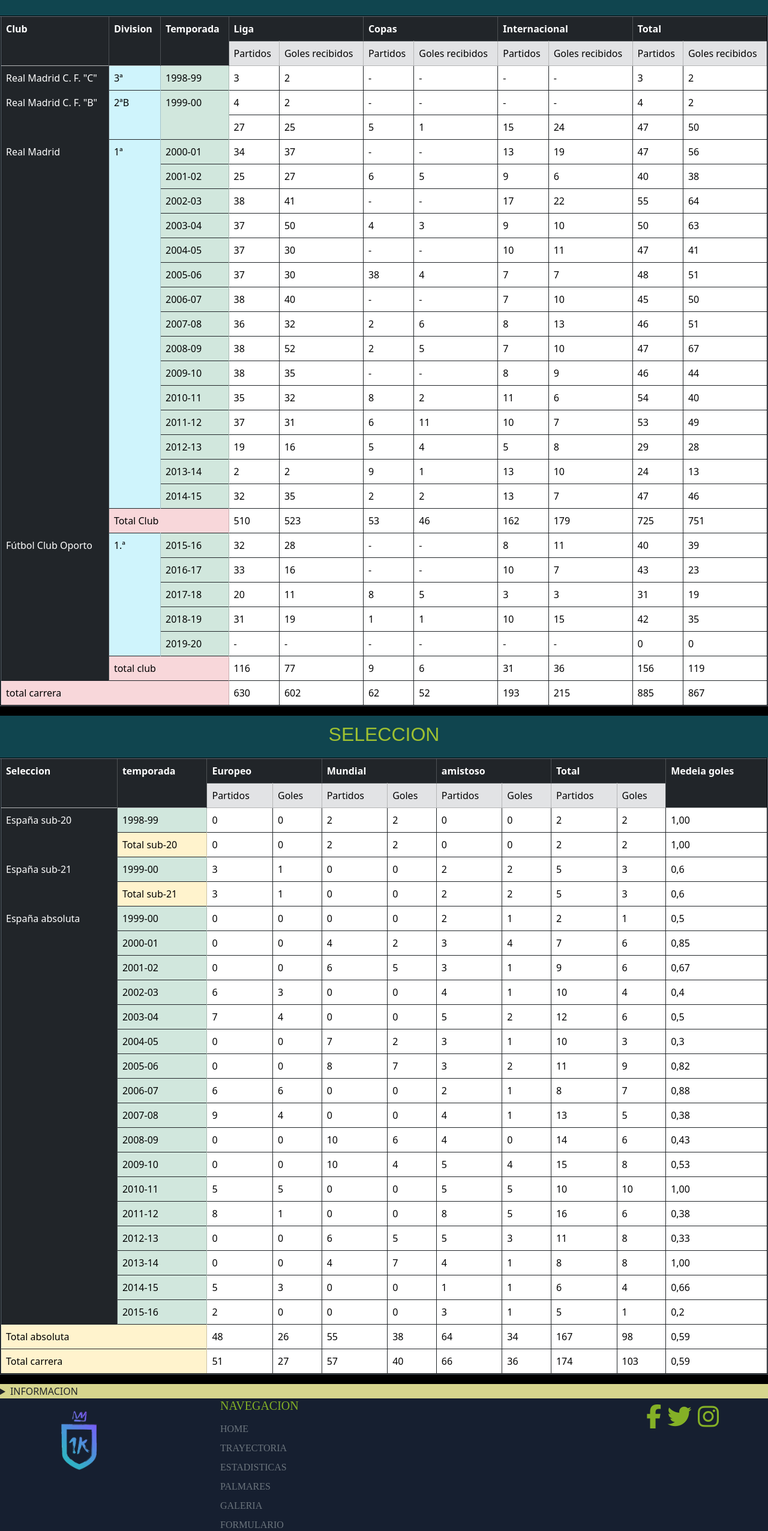
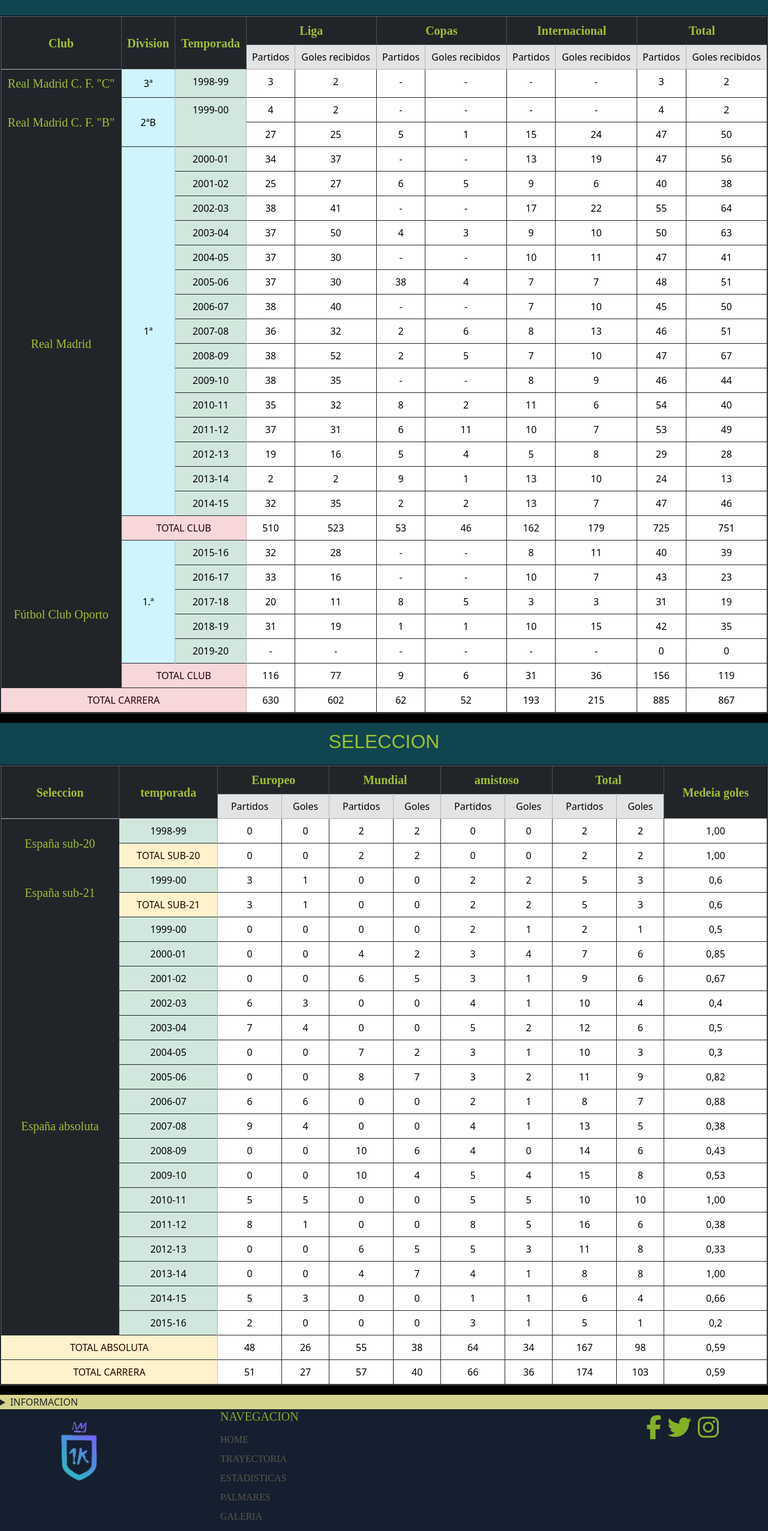
Before and after one commit to Guille1260/TF-Desarrollo-web-acuna, a website: page pages/estadisticas.html in a window 1280 px wide. Shown: the part 184-2736 px from the top of the page at 60% size. Drawn offline with nearby package versions, Linux system fonts and the light colour scheme; a web font is replaced by a local one.

Commit message:
optimizacion de links

```diff
--- a/pages/estadisticas.html
+++ b/pages/estadisticas.html
@@ -26,7 +26,7 @@
     <section class="seccion">
       <header class="conteiner-header navbar fixed-top container-fluid"  >
         <section class="conteiner-logo-nombre">
-          <a href="" class="animate__bounceIn animate__lightSpeedInLeft" title="ir a Home" >
+          <a href="../index.html" class="animate__bounceIn animate__lightSpeedInLeft" title="ir a Home" >
             <img src="../assets/images/Logo.png" alt="LOGO" class="logo" />
           </a>
           <h2 class="nombre animate__bounceIn animate__lightSpeedInLeft">
@@ -78,14 +78,14 @@
                     </a>
                   </li>
                   <li class="nav-item">
-                    <a href="./trayectoria.html" class="links-menu nav-link">
+                    <a href="./trayectoria.html" class="links-menu nav-link ">
                       <i class="fa-solid fa-route"></i>Trayectoria
                     </a>
                   </li>
                   <li class="nav-item">
                     <a
                       href="./estadisticas.html"
-                      class="links-menu nav-link dropdown-toggle dropdown-toggle"
+                      class="links-menu nav-link dropdown-toggle dropdown-toggle active"
                       role="button"
                       data-bs-toggle="dropdown"
                       aria-expanded="false"
@@ -138,7 +138,7 @@
                     <ul class="sub-menu dropdown-menu">
                       <li>
                         <a
-                          href="./estadisticas.html"
+                          href="./palmares.html"
                           class="links-sub-menu dropdown-item"
                         >
                         <i class="fa-solid fa-trophy"></i> ir a Palmares
@@ -276,13 +276,13 @@
             >
               <tr class="table-dark">
                 <!-- filas -->
-                <th rowspan="2">Club</th>
-                <th rowspan="2">Division</th>
-                <th rowspan="2">Temporada</th>
-                <th colspan="2">Liga</th>
-                <th colspan="2">Copas</th>
-                <th colspan="2">Internacional</th>
-                <th colspan="2">Total</th>
+                <th rowspan="2" class="tbla-encabezado">Club</th>
+                <th rowspan="2" class="tbla-encabezado">Division</th>
+                <th rowspan="2" class="tbla-encabezado">Temporada</th>
+                <th colspan="2" class="tbla-encabezado">Liga</th>
+                <th colspan="2" class="tbla-encabezado">Copas</th>
+                <th colspan="2" class="tbla-encabezado">Internacional</th>
+                <th colspan="2" class="tbla-encabezado">Total</th>
               </tr>
               <tr class="table-secondary">
                 <td>Partidos</td>
@@ -295,7 +295,7 @@
                 <td>Goles recibidos</td>
               </tr>
               <tr>
-                <td class="table-dark">Real Madrid C. F. "C"</td>
+                <td class="table-dark tbla-encabezado">Real Madrid C. F. "C"</td>
                 <td class="table-info">3ª</td>
                 <td class="table-success">1998-99</td>
                 <td>3</td>
@@ -308,7 +308,7 @@
                 <td>2</td>
               </tr>
               <tr>
-                <td rowspan="2" class="table-dark">Real Madrid C. F. "B"</td>
+                <td rowspan="2" class="table-dark tbla-encabezado">Real Madrid C. F. "B"</td>
                 <td rowspan="2" class="table-info">2ªB</td>
                 <td rowspan="2" class="table-success">1999-00</td>
                 <td>4</td>
@@ -332,7 +332,7 @@
               </tr>
 
               <tr>
-                <td rowspan="16" class="table-dark">Real Madrid</td>
+                <td rowspan="16" class="table-dark tbla-encabezado">Real Madrid</td>
                 <td rowspan="15" class="table-info">1ª</td>
                 <td class="table-success">2000-01</td>
                 <td>34</td>
@@ -511,7 +511,7 @@
                 <td>751</td>
               </tr>
               <tr>
-                <td rowspan="6" class="table-dark">Fútbol Club Oporto</td>
+                <td rowspan="6" class="table-dark tbla-encabezado">Fútbol Club Oporto</td>
                 <td rowspan="5" class="table-info">1.ª</td>
                 <td class="table-success">2015-16</td>
                 <td>32</td>
@@ -603,13 +603,13 @@
               border="2"
             >
               <tr class="table-dark">
-                <th rowspan="2">Seleccion</th>
-                <th rowspan="2">temporada</th>
-                <th colspan="2">Europeo</th>
-                <th colspan="2">Mundial</th>
-                <th colspan="2">amistoso</th>
-                <th colspan="2">Total</th>
-                <th rowspan="2">Medeia goles</th>
+                <th rowspan="2" class="tbla-encabezado">Seleccion</th>
+                <th rowspan="2" class="tbla-encabezado">temporada</th>
+                <th colspan="2" class="tbla-encabezado">Europeo</th>
+                <th colspan="2" class="tbla-encabezado">Mundial</th>
+                <th colspan="2" class="tbla-encabezado">amistoso</th>
+                <th colspan="2" class="tbla-encabezado">Total</th>
+                <th rowspan="2" class="tbla-encabezado">Medeia goles</th>
               </tr>
               <tr class="table-secondary">
                 <td>Partidos</td>
@@ -622,7 +622,7 @@
                 <td>Goles</td>
               </tr>
               <tr>
-                <td rowspan="2" class="table-dark">España sub-20</td>
+                <td rowspan="2" class="table-dark tbla-encabezado">España sub-20</td>
                 <td class="table-success">1998-99</td>
                 <td>0</td>
                 <td>0</td>
@@ -635,7 +635,7 @@
                 <td>1,00</td>
               </tr>
               <tr>
-                <td class="table-warning">Total sub-20</td>
+                <td class="table-warning ">Total sub-20</td>
                 <td>0</td>
                 <td>0</td>
                 <td>2</td>
@@ -647,7 +647,7 @@
                 <td>1,00</td>
               </tr>
               <tr>
-                <td rowspan="2" class="table-dark">España sub-21</td>
+                <td rowspan="2" class="table-dark tbla-encabezado">España sub-21</td>
                 <td class="table-success">1999-00</td>
                 <td>3</td>
                 <td>1</td>
@@ -672,7 +672,7 @@
                 <td>0,6</td>
               </tr>
               <tr>
-                <td rowspan="17" class="table-dark">España absoluta</td>
+                <td rowspan="17" class="table-dark tbla-encabezado">España absoluta</td>
                 <td class="table-success">1999-00</td>
                 <td>0</td>
                 <td>0</td>
@@ -941,35 +941,35 @@
                     <h6>Navegacion</h6>
                     <ul class="list-unstyled menu-footer">
                         <li class="nav-item mb-2">
-                          <a href="#home-desk" class="nav-link p-0 text-secondary">Home</a>
+                          <a href="../index.html" class="nav-link p-0 ">Home</a>
                         </li>
                         <li class="nav-item mb-2">
-                          <a href="./pages/trayectoria.html" class="nav-link p-0 text-secondary" >Trayectoria</a>
+                          <a href="./trayectoria.html" class="nav-link p-0 " >Trayectoria</a>
                         </li>
                         <li class="nav-item mb-2">
-                          <a href="./pages/estadisticas.html" class="nav-link p-0 text-secondary">Estadisticas</a>
+                          <a href="#estadisticas" class="nav-link p-0 ">Estadisticas</a>
                         </li>
                         <li class="nav-item mb-2">
-                          <a href="./pages/palmares.html" class="nav-link p-0 text-secondary">Palmares</a>
+                          <a href="./palmares.html" class="nav-link p-0 ">Palmares</a>
                         </li>
                         <li class="nav-item mb-2">
-                          <a href="./pages/galeria.html" class="nav-link p-0 text-secondary">Galeria</a>
+                          <a href="./galeria.html" class="nav-link p-0 ">Galeria</a>
                         </li>
                         <li  class="nav-item mb-2">
-                          <a href="./pages/formulario.html" class="nav-link p-0 text-secondary">Formulario</a>
+                          <a href="./formulario.html" class="nav-link p-0 ">Formulario</a>
                         </li>
                     </ul>
                 </div>
                 <!-- Redes Sociales -->
                 <div class="col-md-3 text-center text-md-end">
                     <div class="social-icons">
-                        <a href="https://facebook.com" target="_blank" title="Facebook" >
+                        <a href="https://www.facebook.com/Iker.Casillas" target="_blank" title="Facebook" >
                             <i class="fab fa-facebook-f Facebook"></i>
                         </a>
-                        <a href="https://twitter.com" target="_blank" title="Twitter" >
+                        <a href="https://x.com/IkerCasillas" target="_blank" title="Twitter" >
                             <i class="fab fa-twitter Twitter"></i>
                         </a>
-                        <a href="https://instagram.com" target="_blank" title="Instagram">
+                        <a href="https://www.instagram.com/ikercasillas/" target="_blank" title="Instagram">
                             <i class="fab fa-instagram Instagram"></i>
                         </a>
 
@@ -978,7 +978,7 @@
             </article>
             <div class="row mt-3 ">
                 <div class="col-12 text-center info ">
-                  <p>&COPY; Todos los derechos Reservados </p>
+                    <p>&COPY; Todos los derechos Reservados </p>
                 </div>
             </div>
             <div class="row mt-3 ">
--- a/sass/layout/_footer-principal.sass
+++ b/sass/layout/_footer-principal.sass
@@ -21,7 +21,9 @@
         text-transform: uppercase
         color: #61614de1
         &:hover
-            color: #DBF227
+            color: $color-amarillo
+        @media screen and ( min-width: 768px  )
+            width: 140px
     .info
         font-family: $tra-des-family
         text-transform: uppercase
--- a/sass/layout/_navegacion.sass
+++ b/sass/layout/_navegacion.sass
@@ -19,6 +19,8 @@
             margin-left: 50px
         @media screen and ( min-width:1024px )
             font-size: 25px
+        i
+            margin-right: 5px
     .sub-menu
         width: 280px
         margin-left: 20px
--- a/sass/utilities/_mixins.sass
+++ b/sass/utilities/_mixins.sass
@@ -77,6 +77,28 @@
             text-transform: uppercase
     .conteiner-tabla
         grid-area: tab
+        .table
+            text-align:  center
+            tr
+                .tbla-encabezado
+                    color: #9FC131
+                    font-family: $tra-des-family
+                    font-size: 20px
+                    text-align: center
+                    align-content: center
+                .table-warning
+                    color: #260101
+                    text-transform: uppercase
+                    text-align: center
+                .table-danger
+                    color: #260101
+                    text-transform: uppercase
+                    text-align: center
+                .table-info
+                    text-align: center
+                    align-content: center
+
+
 //page palmares
 // se divide la seccion en titulo y contenido
 @mixin section-tarjetas-palmares
```
Also changed, not shown: index.html (+17 -17 lines), pages/formulario.html (+16 -16 lines), pages/galeria.html (+15 -15 lines), pages/palmares.html (+15 -15 lines), pages/trayectoria.html (+14 -14 lines), sass/pages/_formulario.sass (+5 -3 lines), css/main.css, sass/pages/_estadisticas.sass (line endings or trailing spaces), 1 other file.
